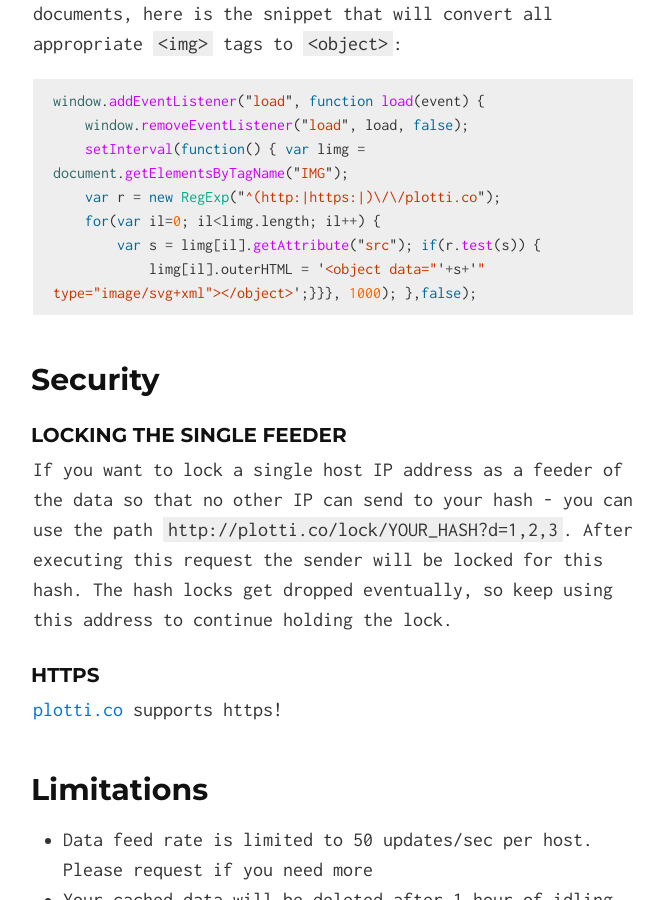
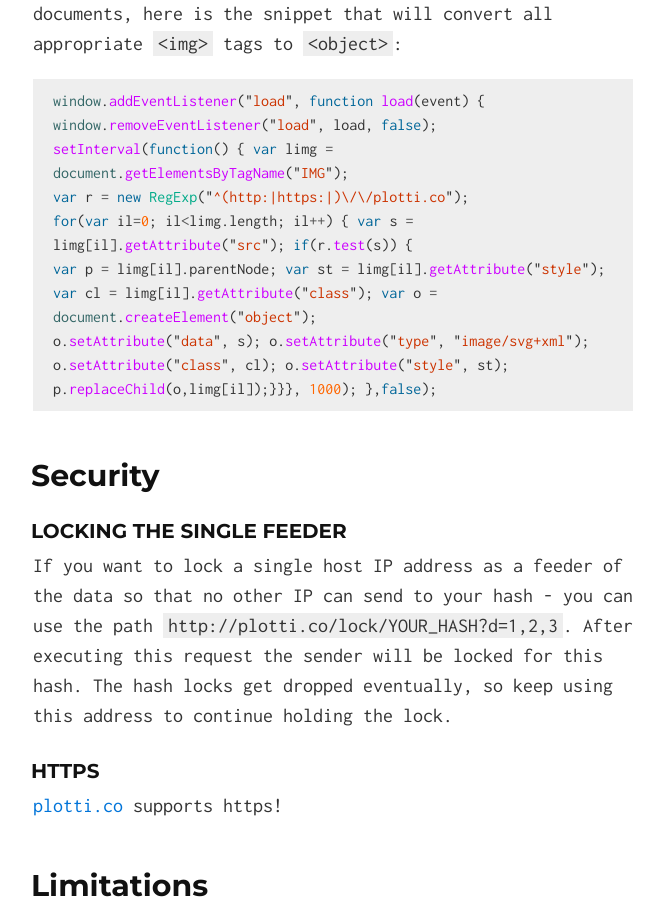
Before and after one commit to grandrew/plotti.co, a Jekyll site: the page built from plotti.co/index.md, in a window 1280 px wide and 900 px high, scrolled down 4640 px. Shown: the whole window, without its empty margins (307-971 px from the left). Built offline with Jekyll 4.4.1, drawn with Linux system fonts in a browser that asks for light colours.

Commit message:
added class and style support to img2object script

```diff
--- a/plotti.co/index.md
+++ b/plotti.co/index.md
@@ -137,12 +137,15 @@ There are cases where the environment that you use does support images in docume
 
 ~~~js
 window.addEventListener("load", function load(event) {
-    window.removeEventListener("load", load, false);
-    setInterval(function() { var limg = document.getElementsByTagName("IMG");
-    var r = new RegExp("^(http:|https:|)\/\/plotti.co");
-    for(var il=0; il<limg.length; il++) {
-        var s = limg[il].getAttribute("src"); if(r.test(s)) {
-            limg[il].outerHTML = '<object data="'+s+'" type="image/svg+xml"></object>';}}}, 1000); },false);
+window.removeEventListener("load", load, false);
+setInterval(function() { var limg = document.getElementsByTagName("IMG");
+var r = new RegExp("^(http:|https:|)\/\/plotti.co");
+for(var il=0; il<limg.length; il++) { var s = limg[il].getAttribute("src"); if(r.test(s)) {
+var p = limg[il].parentNode; var st = limg[il].getAttribute("style");
+var cl = limg[il].getAttribute("class"); var o = document.createElement("object");
+o.setAttribute("data", s); o.setAttribute("type", "image/svg+xml");
+o.setAttribute("class", cl); o.setAttribute("style", st);
+p.replaceChild(o,limg[il]);}}}, 1000); },false);
 ~~~
 
 ## Security
@@ -271,14 +274,19 @@ $(".highlighter-rouge").each(function () {
     $(this).html( $(this).html().replace("YOUR_HASH", YH) );
 });
 
-
 window.addEventListener("load", function load(event) {
     window.removeEventListener("load", load, false);
     setInterval(function() { var limg = document.getElementsByTagName("IMG");
     var r = new RegExp("^(http:|https:|)\/\/plotti.co");
     for(var il=0; il<limg.length; il++) {
         var s = limg[il].getAttribute("src"); if(r.test(s)) {
-            limg[il].outerHTML = '<object data="'+s+'" type="image/svg+xml"></object>';}}}, 1000); },false);
+            var p = limg[il].parentNode; var st = limg[il].getAttribute("style");
+            var cl = limg[il].getAttribute("class");
+            var o = document.createElement("object");
+            o.setAttribute("data", s); o.setAttribute("type", "image/svg+xml");
+            o.setAttribute("class", cl); o.setAttribute("style", st);
+            p.replaceChild(o,limg[il]);}}}, 1000); },false);
+
 
 
 setInterval(pushData, 300);
```
